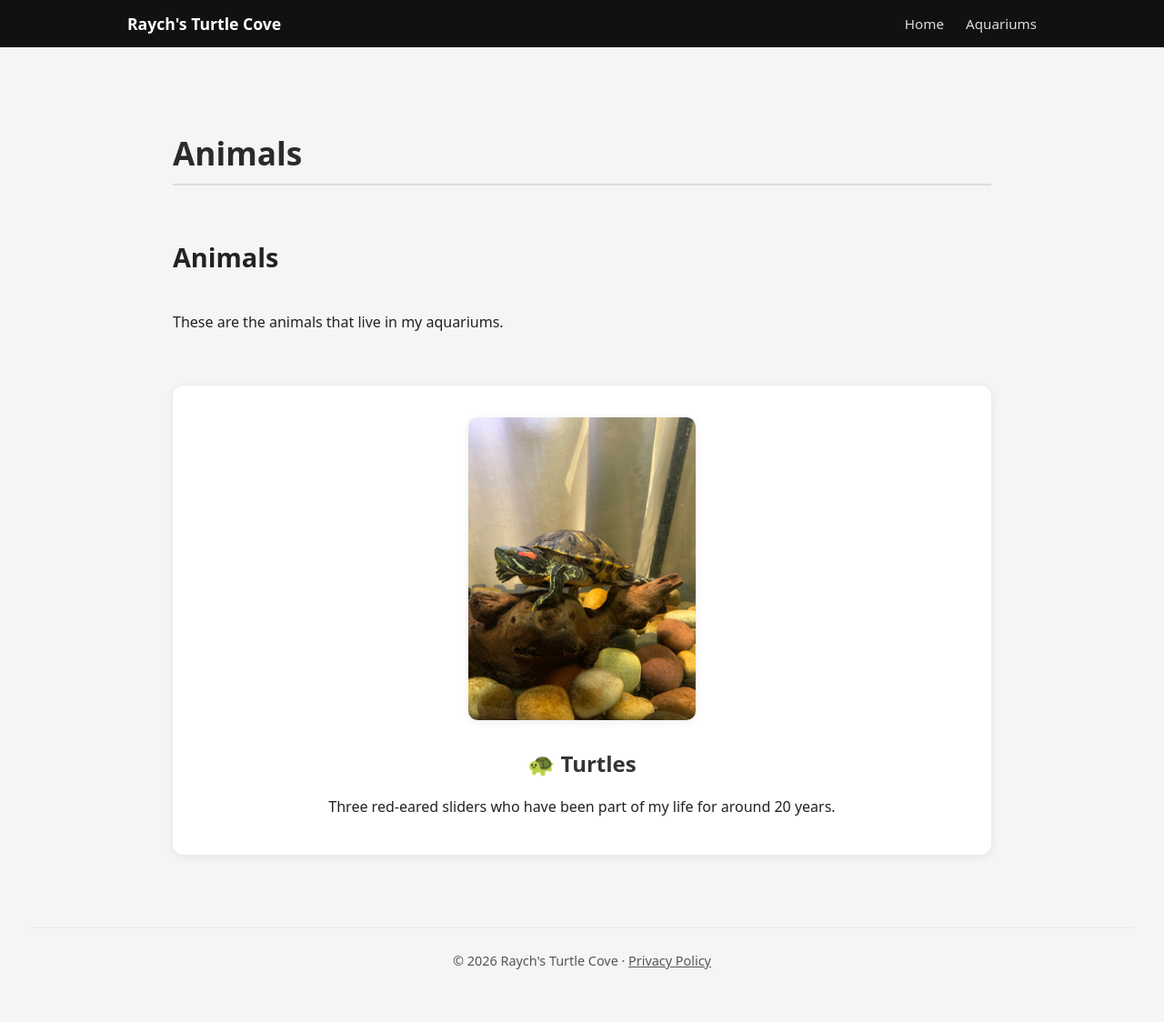
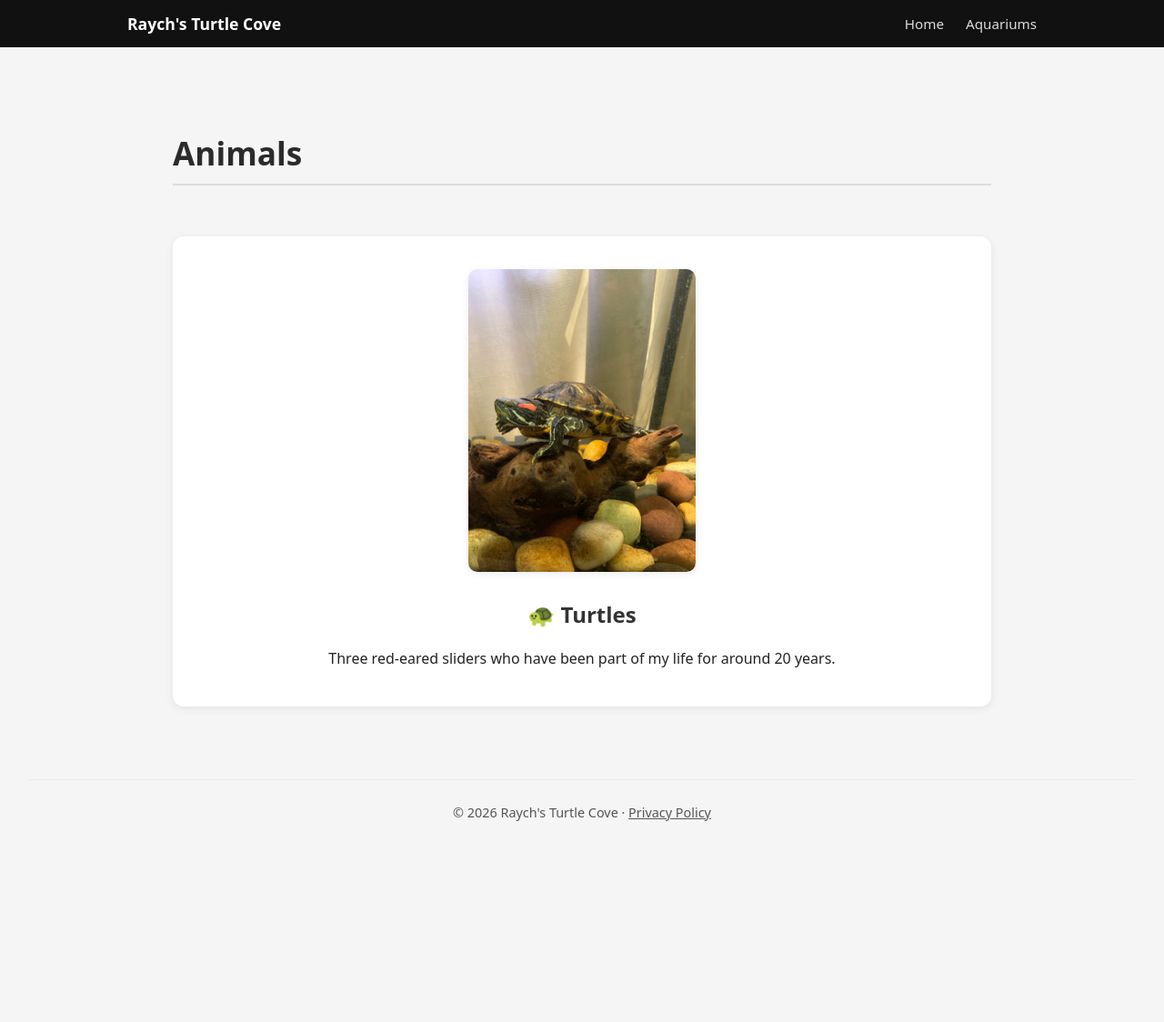
Before and after one commit to rachelsprague/turtles.raych.com, a Jekyll site: the page built from animals/index.md, in a window 1280 px wide. Shown: the whole page at 91% size. Built offline with Jekyll 4.4.1, drawn with Linux system fonts in a browser that asks for light colours; after the commit the page ends 961 px from its top, so only the background shows below that.

Commit message:
hide stuff

```diff
--- a/animals/index.md
+++ b/animals/index.md
@@ -4,9 +4,9 @@ title: Animals
 permalink: /animals/
 ---
 
-# Animals
+<!-- # Animals
 
-These are the animals that live in my aquariums.
+These are the animals that live in my aquariums. -->
 
 <div class="animal-grid">
 
```
